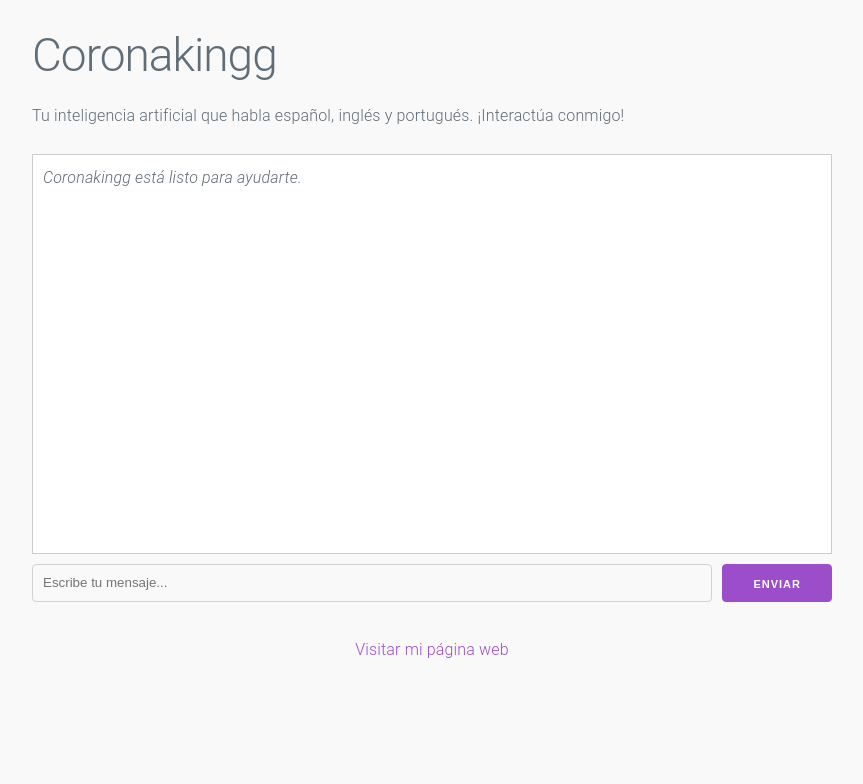
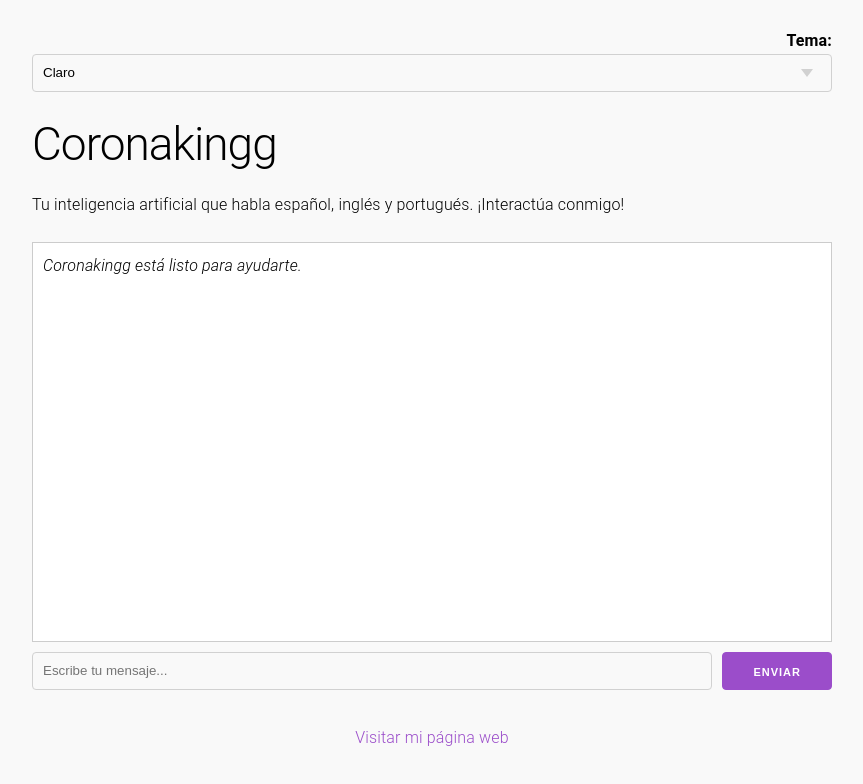
Before and after one commit to IamTh3Spy/Coronakingg-AI, a plain HTML site: page index.html in a window 1280 px wide. Shown: the whole page, without its empty margins (208-1071 px from the left). Drawn offline with nearby package versions, Linux system fonts and the light colour scheme.

Commit message:
Actualizar index.html

```diff
--- a/index.html
+++ b/index.html
@@ -6,8 +6,20 @@
   <link rel="stylesheet" href="https://cdnjs.cloudflare.com/ajax/libs/milligram/1.4.1/milligram.min.css">
   <style>
     body {
-      background-color: #f9f9f9;
+      background-color: var(--bg-color);
+      color: var(--text-color);
       padding: 2rem;
+      transition: background-color 0.3s, color 0.3s;
+    }
+    :root {
+      --bg-color: #f9f9f9;
+      --text-color: #000;
+      --box-bg: #fff;
+    }
+    .dark-mode {
+      --bg-color: #121212;
+      --text-color: #f9f9f9;
+      --box-bg: #1e1e1e;
     }
     .chat-container {
       max-width: 800px;
@@ -16,7 +28,7 @@
     .chat-box {
       border: 1px solid #ccc;
       padding: 1rem;
-      background: #fff;
+      background: var(--box-bg);
       height: 400px;
       overflow-y: auto;
       margin-bottom: 1rem;
@@ -29,12 +41,26 @@
       margin-top: 2rem;
       text-align: center;
     }
+    .theme-toggle {
+      margin-bottom: 1rem;
+      text-align: right;
+    }
   </style>
 </head>
 <body>
   <div class="chat-container">
-    <h1>Coronakingg</h1>
-    <p>Tu inteligencia artificial que habla español, inglés y portugués. ¡Interactúa conmigo!</p><div class="chat-box" id="chatBox">
+    <div class="theme-toggle">
+      <label>
+        Tema:
+        <select onchange="cambiarTema(this.value)">
+          <option value="light">Claro</option>
+          <option value="dark">Oscuro</option>
+        </select>
+      </label>
+    </div><h1>Coronakingg</h1>
+<p>Tu inteligencia artificial que habla español, inglés y portugués. ¡Interactúa conmigo!</p>
+
+<div class="chat-box" id="chatBox">
   <div><em>Coronakingg está listo para ayudarte.</em></div>
 </div>
 
@@ -48,6 +74,14 @@
 </div>
 
   </div>  <script>
+    function cambiarTema(valor) {
+      if (valor === "dark") {
+        document.documentElement.classList.add("dark-mode");
+      } else {
+        document.documentElement.classList.remove("dark-mode");
+      }
+    }
+
     async function enviarMensaje() {
       const input = document.getElementById("userInput");
       const chatBox = document.getElementById("chatBox");
@@ -57,15 +91,24 @@
       chatBox.innerHTML += `<div><strong>Tú:</strong> ${mensaje}</div>`;
       input.value = "";
 
-      // Simular respuesta (puedes conectar con tu API real aquí)
       const respuesta = await obtenerRespuestaIA(mensaje);
-      chatBox.innerHTML += `<div><strong>Coronakingg:</strong> ${respuesta}</div>`;
+      const contenedor = document.createElement("div");
+      contenedor.innerHTML = `<strong>Coronakingg:</strong> <span id="respuestaTemp"></span>`;
+      chatBox.appendChild(contenedor);
+
+      await escribirComoIA(respuesta, document.getElementById("respuestaTemp"));
       chatBox.scrollTop = chatBox.scrollHeight;
     }
 
     async function obtenerRespuestaIA(mensaje) {
-      // Aquí deberías conectar con tu backend Gradio o Hugging Face
       return "Esta es una respuesta simulada. Próximamente podrás conectarme a un servidor real.";
+    }
+
+    async function escribirComoIA(texto, contenedor) {
+      for (let i = 0; i < texto.length; i++) {
+        contenedor.textContent += texto[i];
+        await new Promise(r => setTimeout(r, 30));
+      }
     }
   </script></body>
 </html>
```
